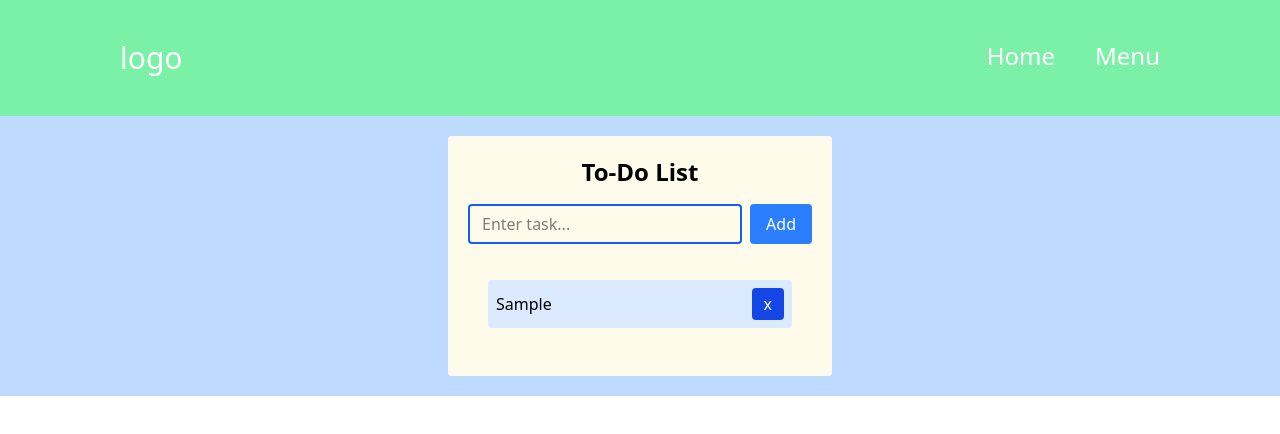
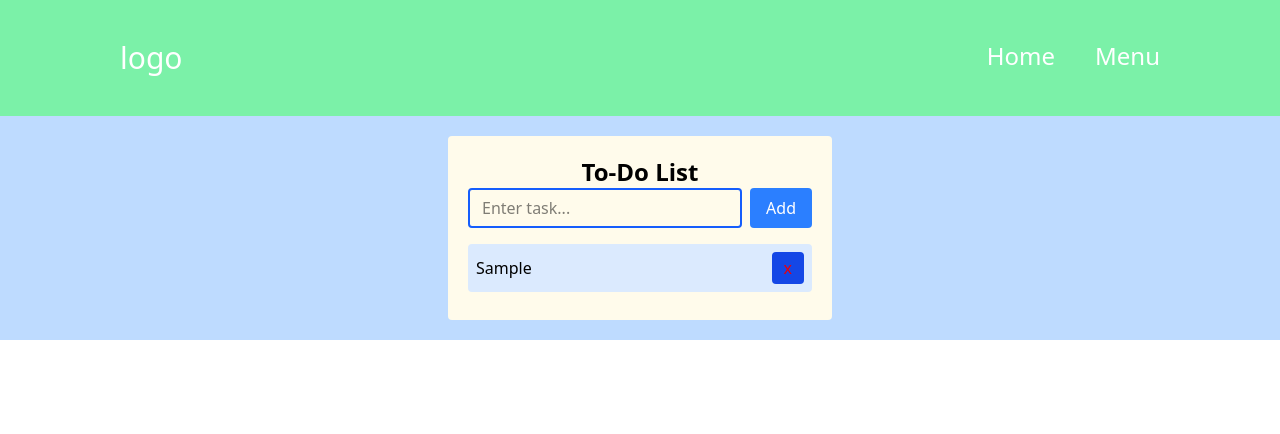
Before and after one commit to jianluliangtuang/todo-app-react, a React (Vite) app: page / in a window 1280 px wide. Both pictures are taken after typing "Sample" into the empty fields and a click on the button "Add". Shown: the top 434 px of the page. Built offline with nearby package versions, Linux system fonts and the light colour scheme.

Commit message:
change the output list

```diff
--- a/src/pages/home.jsx
+++ b/src/pages/home.jsx
@@ -9,7 +9,7 @@ const Home = () => {
             <div className="p-5 text-center bg-amber-50 w-96 mx-auto rounded">
                 <h1 className="text-2xl font-bold">To-Do List</h1>
 
-                <div className="flex gap-2 justify-between my-4 w-full">
+                <div className="flex gap-2 justify-between w-full">
                     <input
                         type="text"
                         value={task}
@@ -31,13 +31,13 @@ const Home = () => {
                 </div>
 
 
-                <div className="p-5 w-full">
+                <div className="mt-4">
                     {tasks.map((t, index) => (
-                        <div key={index} className="p-2 bg-blue-100 text-start flex justify-between items-center rounded mb-2 w-full">
-                            <span className="w-full">{t}</span>
+                        <div key={index} className="bg-blue-100 text-start flex justify-between items-center rounded p-2 mb-2 w-full">
+                            <d className="w-full">{t}</d>
                             <button
                                 onClick={() => setTasks(tasks.filter((_, i) => i !== index))}
-                                className="px-3 py-1 bg-blue-700 font-medium text-white rounded"
+                                className="px-3 py-1 bg-blue-700 font-medium text-red-600 rounded"
                             >
                                 x
                             </button>
```
